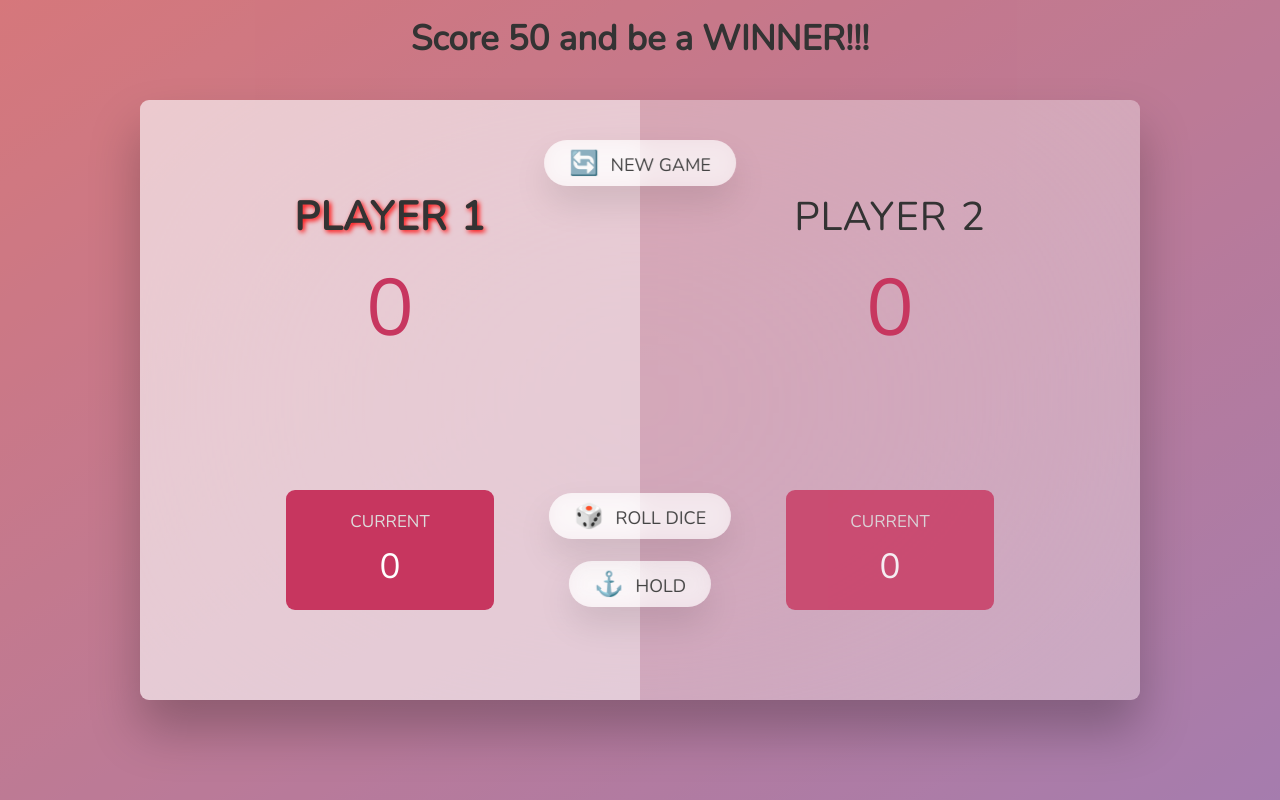
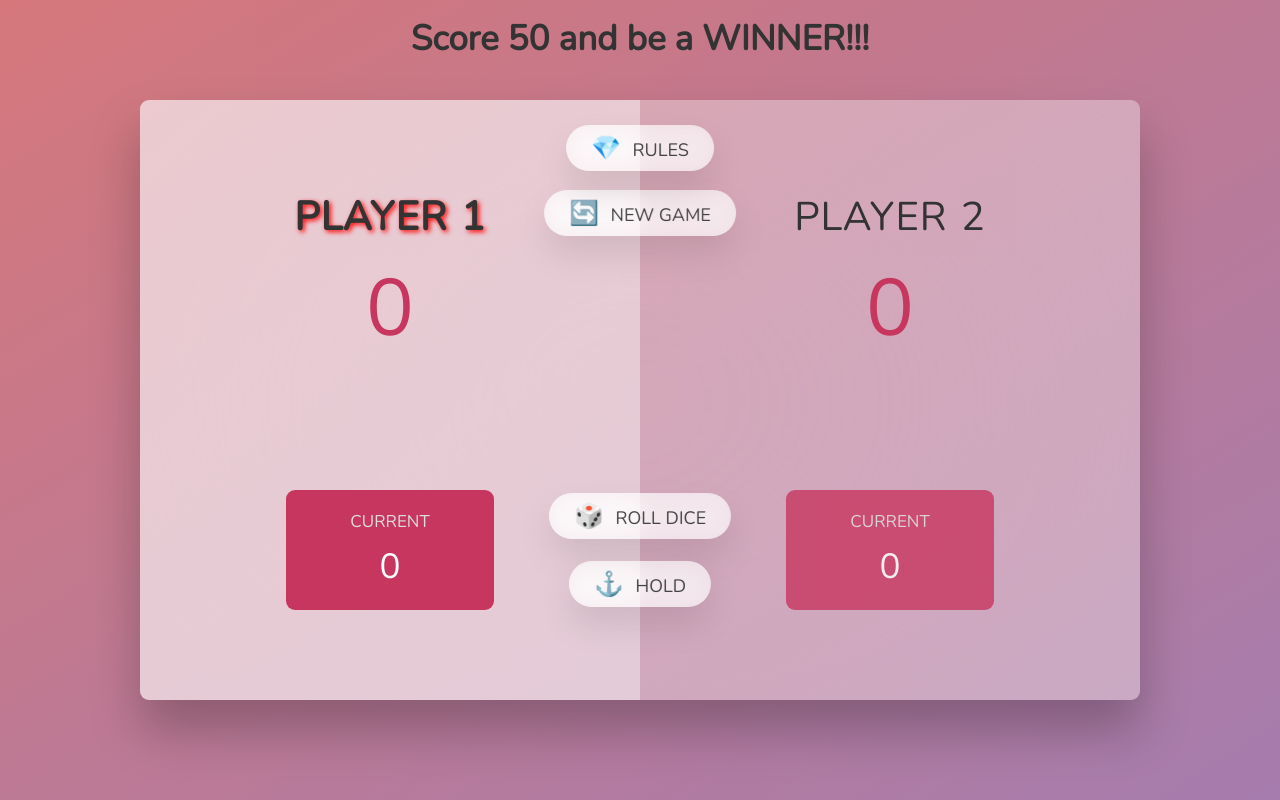
Before and after one commit to sidchopp/rolling-dice, a plain HTML site: page index.html in a window 1280 px wide. Drawn offline with nearby package versions, Linux system fonts and the light colour scheme.

Commit message:
rules button added without functionality yet

```diff
--- a/index.html
+++ b/index.html
@@ -35,6 +35,7 @@
             <button class="btn btn--new">🔄 New game</button>
             <button class="btn btn--roll">🎲 Roll dice</button>
             <button class="btn btn--hold">⚓ Hold</button>
+            <button class='btn btn--rules'>💎 Rules</button>
         </main>
     </div>
     <script src="script.js"></script>
--- a/style.css
+++ b/style.css
@@ -145,8 +145,12 @@ main {
   margin-right: 0.7rem;
 }
 
+.btn--rules {
+  top: 2.5rem;
+}
+
 .btn--new {
-  top: 4rem;
+  top: 9rem;
 }
 .btn--roll {
   top: 39.3rem;
```
